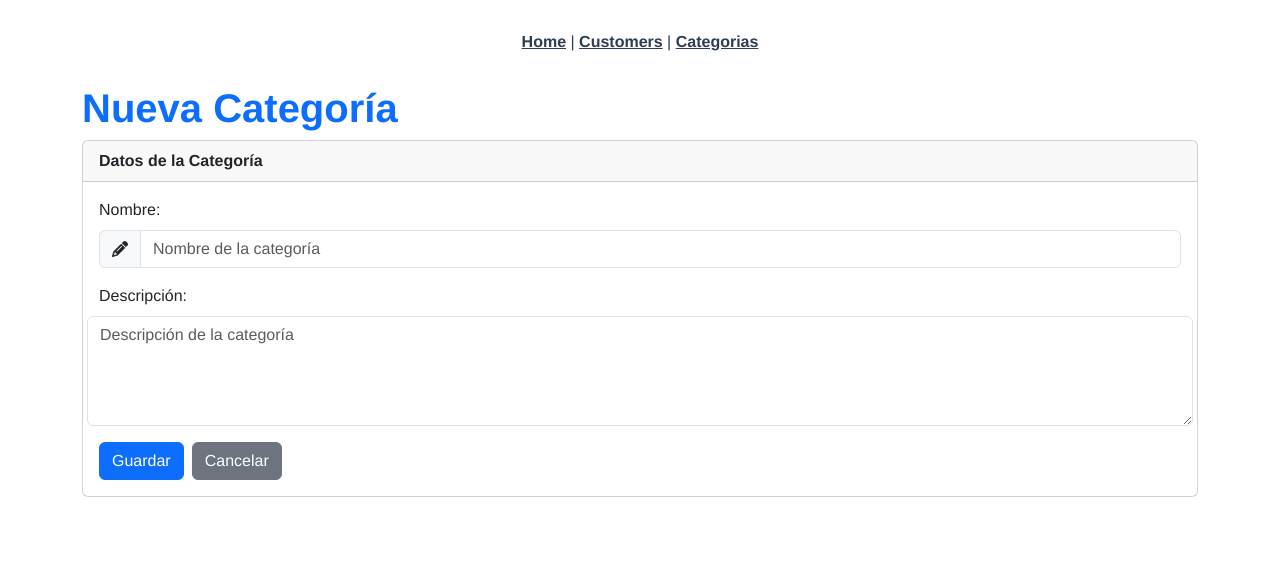
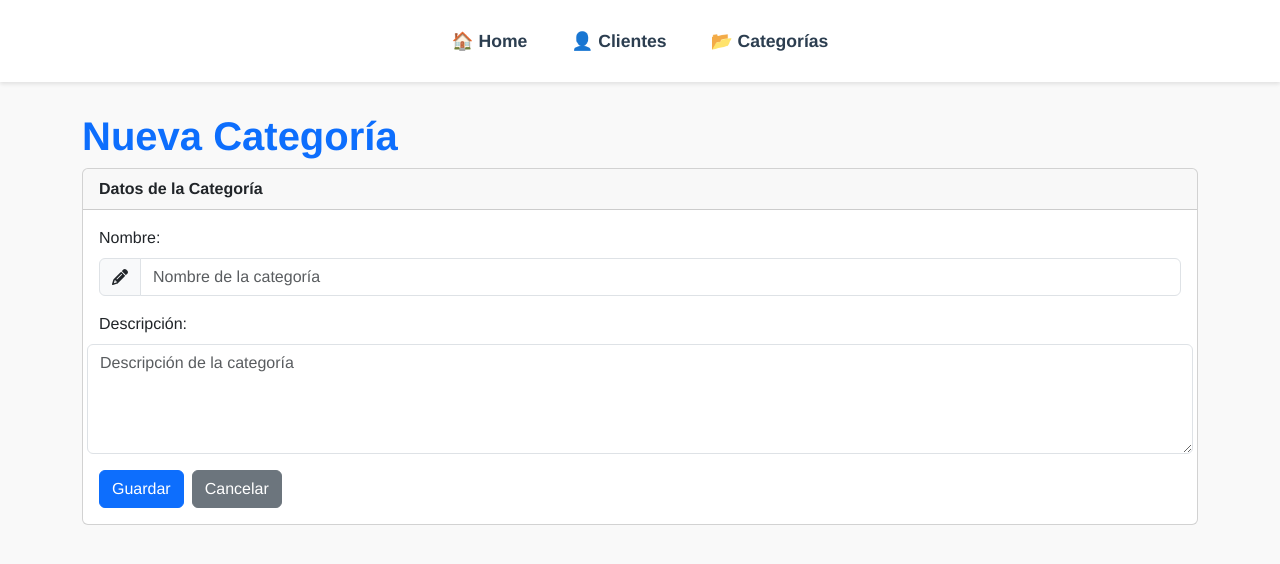
Before and after one commit to Varelaso32/Sisven-Front-Back, a Vue app in the folder sisven-front/: page /#/categories/new in a window 1280 px wide. Shown: the top 564 px of the page. Built offline with nearby package versions, Linux system fonts and the light colour scheme.

Commit message:
✨ feat: Ajustando Diseño

```diff
--- a/sisven-front/src/App.vue
+++ b/sisven-front/src/App.vue
@@ -1,31 +1,54 @@
 <template>
-  <nav>
-    <router-link to="/">Home</router-link> |
-    <router-link to="/customers">Customers</router-link> |
-    <router-link to="/categories">Categorias</router-link>
-  </nav>
-  <router-view />
+  <div id="app">
+    <nav class="navbar">
+      <router-link to="/" exact>🏠 Home</router-link>
+      <router-link to="/customers">👤 Clientes</router-link>
+      <router-link to="/categories">📂 Categorías</router-link>
+    </nav>
+    <main class="main-content">
+      <router-view />
+    </main>
+  </div>
 </template>
 
-<style>
+<style scoped>
 #app {
   font-family: Avenir, Helvetica, Arial, sans-serif;
-  -webkit-font-smoothing: antialiased;
-  -moz-osx-font-smoothing: grayscale;
-  text-align: center;
   color: #2c3e50;
+  background-color: #f9f9f9;
+  min-height: 100vh;
 }
 
-nav {
+.navbar {
+  display: flex;
+  gap: 20px;
+  justify-content: center;
+  align-items: center;
+  padding: 20px;
+  background-color: #ffffff;
+  box-shadow: 0 2px 4px rgba(0, 0, 0, 0.1);
+  font-size: 1.1rem;
+}
+
+.navbar a {
+  text-decoration: none;
+  font-weight: 600;
+  color: #2c3e50;
+  padding: 8px 12px;
+  border-radius: 5px;
+  transition: background-color 0.2s ease;
+}
+
+.navbar a:hover {
+  background-color: #f0f0f0;
+}
+
+.navbar a.router-link-exact-active {
+  color: #ffffff;
+  background-color: #42b983;
+}
+
+.main-content {
   padding: 30px;
 }
-
-nav a {
-  font-weight: bold;
-  color: #2c3e50;
-}
-
-nav a.router-link-exact-active {
-  color: #42b983;
-}
 </style>
--- a/sisven-front/src/components/HelloWorld.vue
+++ b/sisven-front/src/components/HelloWorld.vue
@@ -1,58 +1,120 @@
 <template>
-  <div class="hello">
-    <h1>{{ msg }}</h1>
-    <p>
-      For a guide and recipes on how to configure / customize this project,<br>
-      check out the
-      <a href="https://cli.vuejs.org" target="_blank" rel="noopener">vue-cli documentation</a>.
+  <div class="admin-dashboard">
+    <h1 class="title">{{ msg }}</h1>
+    <p class="intro">
+      Bienvenido al panel de administración de tu tienda. Usa las siguientes
+      secciones para gestionar tu negocio.
     </p>
-    <h3>Installed CLI Plugins</h3>
-    <ul>
-      <li><a href="https://github.com/vuejs/vue-cli/tree/dev/packages/%40vue/cli-plugin-babel" target="_blank" rel="noopener">babel</a></li>
-      <li><a href="https://github.com/vuejs/vue-cli/tree/dev/packages/%40vue/cli-plugin-router" target="_blank" rel="noopener">router</a></li>
-    </ul>
-    <h3>Essential Links</h3>
-    <ul>
-      <li><a href="https://vuejs.org" target="_blank" rel="noopener">Core Docs</a></li>
-      <li><a href="https://forum.vuejs.org" target="_blank" rel="noopener">Forum</a></li>
-      <li><a href="https://chat.vuejs.org" target="_blank" rel="noopener">Community Chat</a></li>
-      <li><a href="https://twitter.com/vuejs" target="_blank" rel="noopener">Twitter</a></li>
-      <li><a href="https://news.vuejs.org" target="_blank" rel="noopener">News</a></li>
-    </ul>
-    <h3>Ecosystem</h3>
-    <ul>
-      <li><a href="https://router.vuejs.org" target="_blank" rel="noopener">vue-router</a></li>
-      <li><a href="https://vuex.vuejs.org" target="_blank" rel="noopener">vuex</a></li>
-      <li><a href="https://github.com/vuejs/vue-devtools#vue-devtools" target="_blank" rel="noopener">vue-devtools</a></li>
-      <li><a href="https://vue-loader.vuejs.org" target="_blank" rel="noopener">vue-loader</a></li>
-      <li><a href="https://github.com/vuejs/awesome-vue" target="_blank" rel="noopener">awesome-vue</a></li>
-    </ul>
+
+    <div class="grid">
+      <div class="card" v-for="section in sections" :key="section.title">
+        <h3>{{ section.title }}</h3>
+        <p>{{ section.description }}</p>
+        <router-link :to="section.link">Ir a {{ section.title }}</router-link>
+      </div>
+    </div>
   </div>
 </template>
 
 <script>
 export default {
-  name: 'HelloWorld',
+  name: "HelloWorld",
   props: {
-    msg: String
-  }
-}
+    msg: String,
+  },
+  data() {
+    return {
+      sections: [
+        {
+          title: "Productos",
+          description: "Administra tu inventario de productos.",
+          link: "/products",
+        },
+        {
+          title: "Clientes",
+          description: "Consulta y gestiona tus clientes.",
+          link: "/customers",
+        },
+        {
+          title: "Pedidos",
+          description: "Revisa el historial y estado de pedidos.",
+          link: "/orders",
+        },
+        {
+          title: "Categorías",
+          description: "Organiza tus productos por categoría.",
+          link: "/categories",
+        },
+        {
+          title: "Reportes",
+          description: "Visualiza reportes de ventas y rendimiento.",
+          link: "/reports",
+        },
+      ],
+    };
+  },
+};
 </script>
 
-<!-- Add "scoped" attribute to limit CSS to this component only -->
 <style scoped>
-h3 {
-  margin: 40px 0 0;
+.admin-dashboard {
+  max-width: 1000px;
+  margin: auto;
+  padding: 2rem;
+  text-align: center;
 }
-ul {
-  list-style-type: none;
-  padding: 0;
+
+.title {
+  color: #2c3e50;
+  font-size: 2rem;
+  font-weight: 600;
+  margin-bottom: 1rem;
 }
-li {
-  display: inline-block;
-  margin: 0 10px;
+
+.intro {
+  font-size: 1.1rem;
+  color: #555;
+  margin-bottom: 2rem;
 }
-a {
+
+.grid {
+  display: grid;
+  grid-template-columns: repeat(auto-fit, minmax(220px, 1fr));
+  gap: 1.5rem;
+}
+
+.card {
+  background: #fff;
+  border-radius: 10px;
+  padding: 1.5rem;
+  box-shadow: 0 2px 8px rgba(0, 0, 0, 0.06);
+  transition: transform 0.2s ease;
+  text-align: left;
+}
+
+.card:hover {
+  transform: translateY(-5px);
+}
+
+.card h3 {
+  margin-bottom: 0.5rem;
+  color: #42b983;
+}
+
+.card p {
+  font-size: 0.95rem;
+  color: #333;
+  margin-bottom: 1rem;
+}
+
+.card a {
+  text-decoration: none;
+  color: #2c3e50;
+  font-weight: bold;
+  transition: color 0.2s;
+}
+
+.card a:hover {
   color: #42b983;
 }
 </style>
--- a/sisven-front/src/views/HomeView.vue
+++ b/sisven-front/src/views/HomeView.vue
@@ -1,18 +1,35 @@
 <template>
-  <div class="home">
-    <img alt="Vue logo" src="../assets/logo.png">
-    <HelloWorld msg="Welcome to Your Vue.js App"/>
+  <div class="home-view">
+    <img class="vue-logo" alt="Vue logo" src="../assets/logo.png" />
+    <HelloWorld msg="Bienvenido a tu aplicación Vue.js 🎉" />
   </div>
 </template>
 
 <script>
-// @ is an alias to /src
-import HelloWorld from '@/components/HelloWorld.vue'
+import HelloWorld from "@/components/HelloWorld.vue";
 
 export default {
-  name: 'HomeView',
+  name: "HomeView",
   components: {
-    HelloWorld
-  }
+    HelloWorld,
+  },
+};
+</script>
+
+<style scoped>
+.home-view {
+  display: flex;
+  flex-direction: column;
+  align-items: center;
+  justify-content: center;
+  padding: 40px 20px;
+  text-align: center;
+  background-color: #f9f9f9;
+  min-height: 100vh;
 }
-</script>
+
+.vue-logo {
+  width: 120px;
+  margin-bottom: 20px;
+}
+</style>
```
